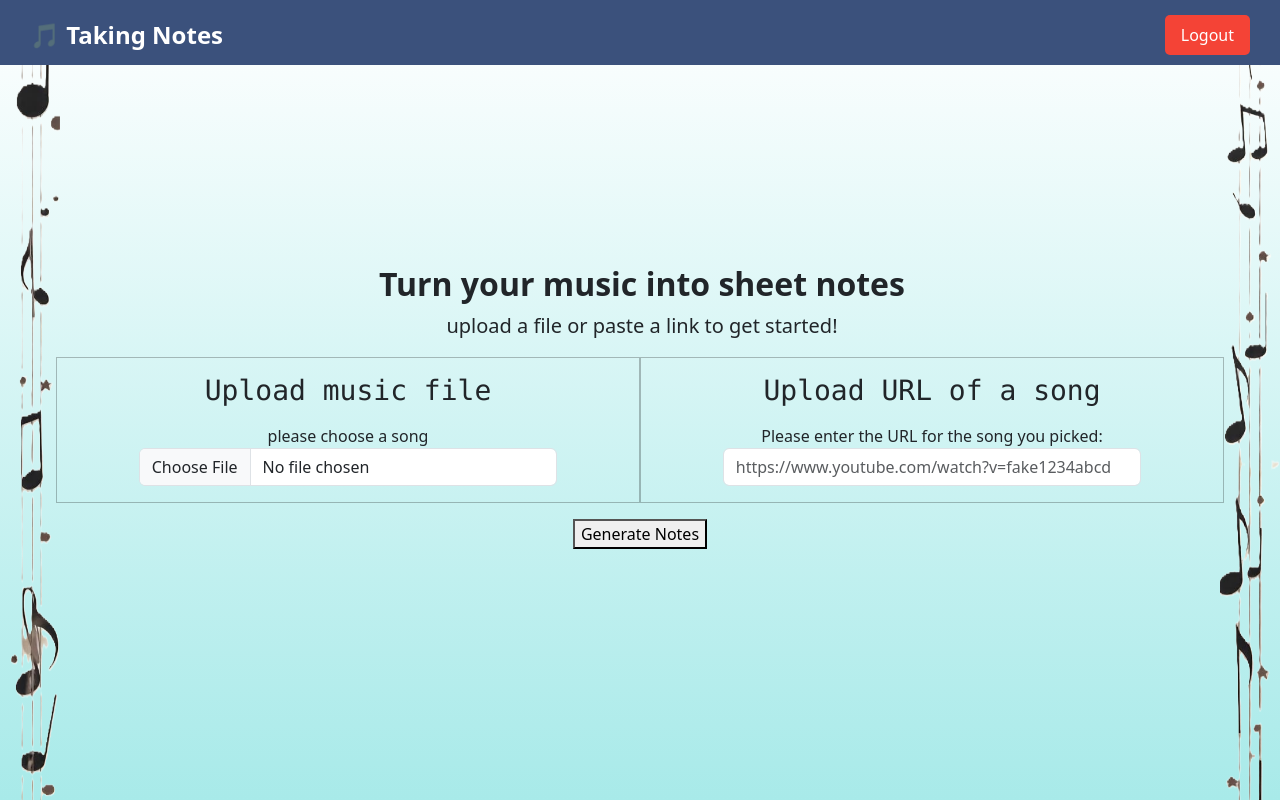
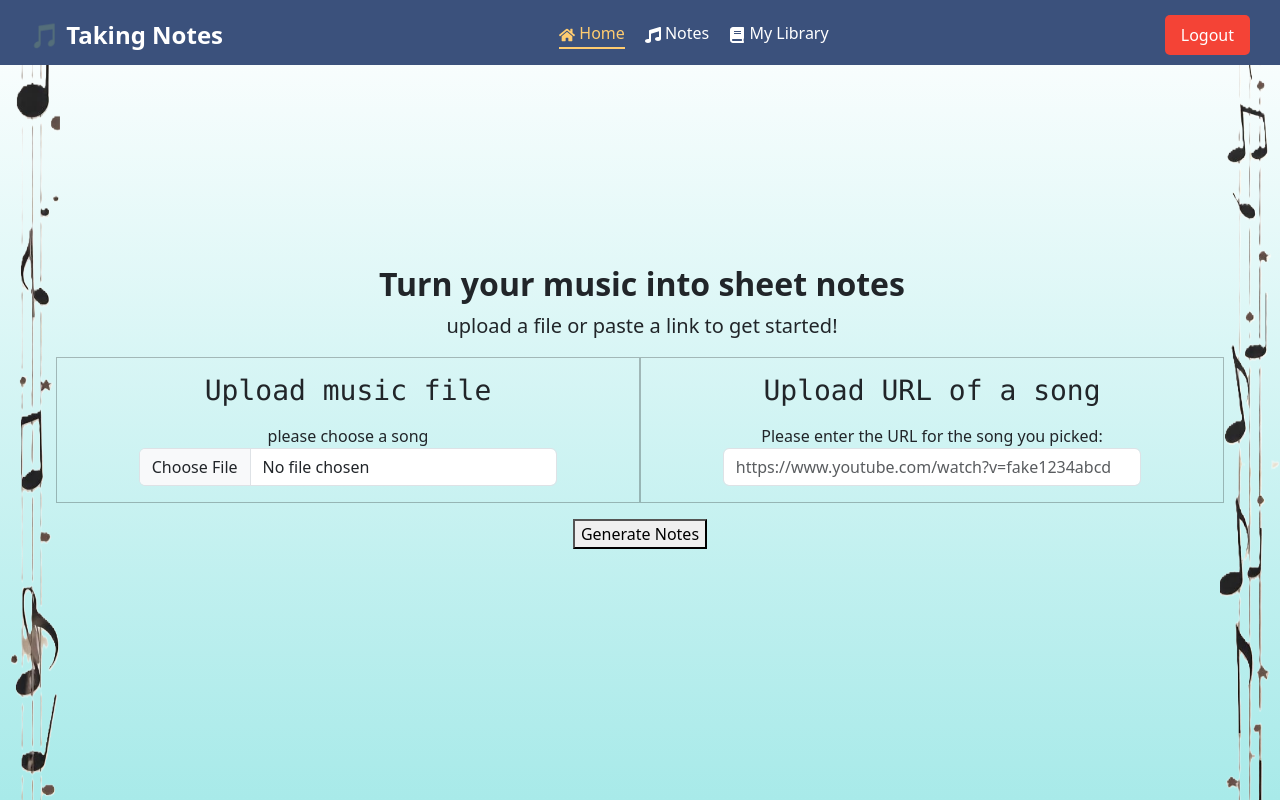
Before and after one commit to yed5759/finalProject, a Next.js app in the folder Frontend/: page /home in a window 1280 px wide. Built offline with nearby package versions, Linux system fonts and the light colour scheme; sample sign-in values are in the browser's storage.

Commit message:
added routing to navbar

```diff
--- a/Frontend/src/components/Navbar.tsx
+++ b/Frontend/src/components/Navbar.tsx
@@ -1,12 +1,17 @@
+// src/app/Navbar.tsx
+
 'use client';
 
-
+import Link from 'next/link';
 import '../styles/Navbar.css';
 import { logout } from '@/utils/cognito';
 import { useAuth } from '@/context/AuthContext';
+import { usePathname } from 'next/navigation';
+import { FaHome, FaMusic, FaBook } from 'react-icons/fa';
 
 export default function Navbar() {
   const { isAuthenticated, loading } = useAuth();
+  const pathname = usePathname();
 
   if (loading || !isAuthenticated) return null;
 
@@ -18,6 +23,14 @@ export default function Navbar() {
     <header className="w-full bg-blue-900 text-white flex justify-between items-center sticky-top">
       <nav className="navbar">
         <div className="navbar-title">🎵 Taking Notes</div>
+
+        <div className="navbar-links">
+          <Link href="/home" className={pathname === '/home' ? 'active' : ''}> <FaHome /> Home </Link>
+          {/* todo maybe delete */}
+          <Link href="/Notes" className={pathname === '/Notes' ? 'active' : ''}> <FaMusic /> Notes </Link>
+          <Link href="/MyLibrary" className={pathname === '/MyLibrary' ? 'active' : ''}> <FaBook /> My Library </Link>
+        </div>
+
         <button onClick={handleLogout} className="navbar-button">Logout</button>
       </nav>
     </header>
--- a/Frontend/src/styles/Navbar.css
+++ b/Frontend/src/styles/Navbar.css
@@ -10,15 +10,41 @@
   width: 100%;
   height: 65px;
   box-sizing: border-box;
-  position: relative;
+  position: sticky;
   top: 0;
   left: 0;
   margin-bottom: 20px;
+  z-index: 1000;
 }
 
 .navbar-title {
   font-size: 1.5rem;
   font-weight: bold;
+  display: flex;
+  align-items: center;
+  gap: 8px;
+}
+
+.navbar-links {
+  display: flex;
+  gap: 20px;
+}
+
+.navbar-links a {
+  color: white;
+  text-decoration: none;
+  font-size: 1rem;
+  padding-bottom: 2px;
+  transition: color 0.3s, border-bottom 0.3s;
+}
+
+.navbar-links a:hover {
+  color: #ffcc70;
+}
+
+.navbar-links a.active {
+  border-bottom: 2px solid #ffcc70;
+  color: #ffcc70;
 }
 
 .navbar-button {
@@ -29,6 +55,7 @@
   color: white;
   border-radius: 5px;
   cursor: pointer;
+  transition: background 0.3s;
 }
 
 .navbar-button:hover {
```
